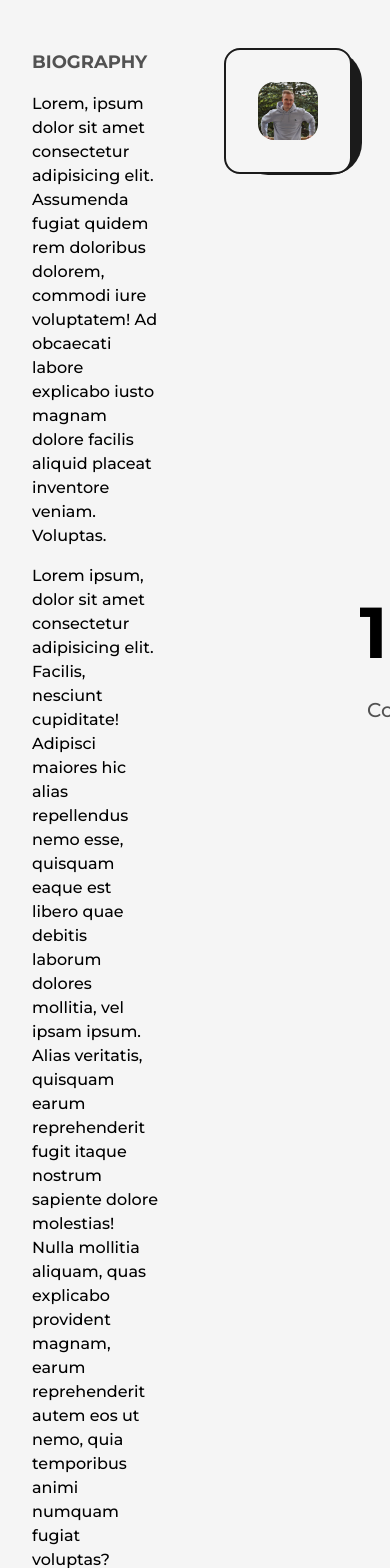
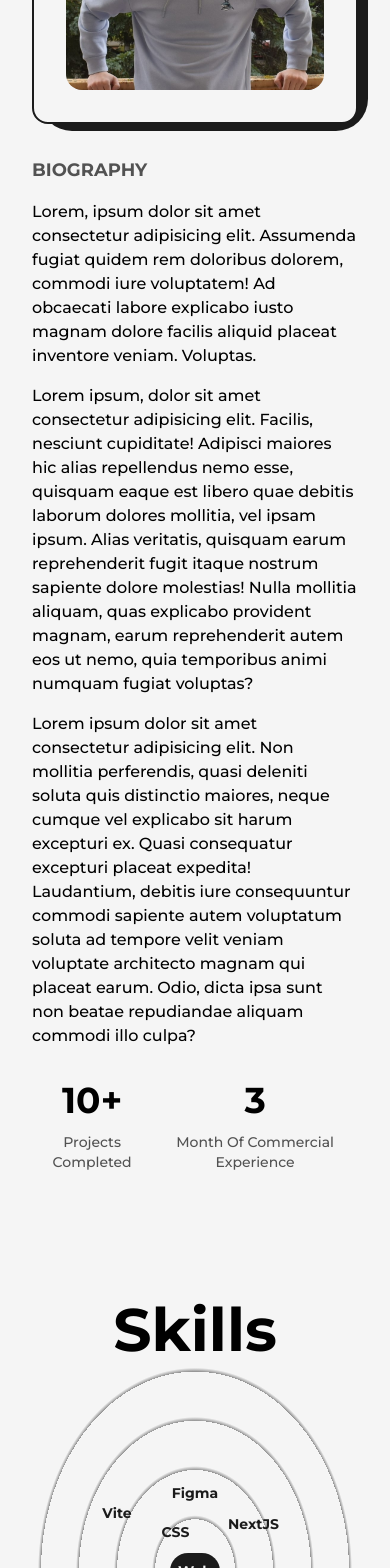
Before and after one commit to artsiom-voitas/portfolio-nextjs, a Next.js app: page /about in a window 390 px wide. Shown: the part 432-2000 px from the top of the page. Built offline with nearby package versions, Linux system fonts and the light colour scheme.

Commit message:
feat: added responsive design to skills and biography

```diff
--- a/src/components/About/Biography/Biography.jsx
+++ b/src/components/About/Biography/Biography.jsx
@@ -4,8 +4,10 @@ import Image from 'next/image';
 
 function Biography() {
     return (
-        <div className="grid w-full grid-cols-8 gap-16">
-            <div className="col-span-3 flex flex-col items-start justify-start">
+        <div className="grid w-full grid-cols-8 gap-16 sm:gap-8">
+            <div
+                className="col-span-3 flex flex-col items-start justify-start xl:col-span-4
+            md:order-2 md:col-span-8">
                 <h2 className="mb-4 text-lg font-bold uppercase text-dark/75 dark:text-light/75">
                     Biography
                 </h2>
@@ -37,8 +39,9 @@ function Biography() {
                 </p>
             </div>
             <div
-                className="relative col-span-3 h-max rounded-2xl border-2
-                border-solid border-dark bg-light p-8 dark:border-light dark:bg-dark
+                className="relative col-span-3 h-max rounded-2xl border-2 border-solid
+                border-dark bg-light p-8 dark:border-light dark:bg-dark xl:col-span-4
+                md:order-1 md:col-span-8
             ">
                 <div
                     className="absolute -right-3 top-0 -z-10 h-[103%]
@@ -54,20 +57,24 @@ function Biography() {
                     33vw"
                 />
             </div>
-            <div className="col-span-2 flex flex-col items-end justify-around">
-                <div className="flex flex-col items-end justify-center">
-                    <span className="inline-block text-7xl font-bold">
+            <div className="col-span-2 flex flex-col items-end justify-around xl:col-span-8 xl:flex-row md:order-3">
+                <div className="flex flex-col items-end justify-center xl:items-center">
+                    <span className="inline-block text-7xl font-bold md:mb-3 md:text-6xl sm:text-5xl xs:text-4xl">
                         <AnimatedNumber number={10} />+
                     </span>
-                    <h2 className="text-right text-xl font-medium capitalize text-dark/75 dark:text-light/75">
+                    <h2
+                        className="text-right text-xl font-medium capitalize text-dark/75 dark:text-light/75
+                    xl:text-center md:text-lg sm:text-base xs:text-sm">
                         projects completed
                     </h2>
                 </div>
-                <div className="flex flex-col items-end justify-center">
-                    <span className="inline-block text-7xl font-bold">
+                <div className="flex flex-col items-end justify-center xl:items-center">
+                    <span className="inline-block text-7xl font-bold md:mb-3 md:text-6xl sm:text-5xl xs:text-4xl">
                         <AnimatedNumber number={3} />
                     </span>
-                    <h2 className="text-right text-xl font-medium capitalize text-dark/75 dark:text-light/75">
+                    <h2
+                        className="text-right text-xl font-medium capitalize text-dark/75 dark:text-light/75
+                    xl:text-center md:text-lg sm:text-base xs:text-sm">
                         month of commercial experience
                     </h2>
                 </div>
--- a/src/components/About/Skills/Skill.jsx
+++ b/src/components/About/Skills/Skill.jsx
@@ -7,6 +7,8 @@ function Skill({ title, x, y, className = '' }) {
             className={`absolute flex cursor-pointer items-center justify-center
             rounded-full bg-dark px-6  py-3 font-semibold
             text-light shadow-dark  dark:bg-light dark:text-dark dark:shadow-light
+            lg:px-4 lg:py-2 md:bg-transparent md:px-3 md:py-1.5 md:text-sm xs:font-bold xs:text-dark
+            xs:dark:bg-transparent xs:dark:text-light
                 ${className}`}
             whileHover={{ scale: 1.1 }}
             initial={{ x: 0, y: 0 }}
--- a/src/components/About/Skills/Skills.jsx
+++ b/src/components/About/Skills/Skills.jsx
@@ -3,17 +3,20 @@ import Skill from './Skill';
 function Skills() {
     return (
         <>
-            <h2 className="mt-64 w-full text-center text-8xl font-bold">
+            <h2 className="mt-64 w-full text-center text-8xl font-bold md:mt-32 md:text-6xl">
                 Skills
             </h2>
             <div
                 className="relative flex h-screen w-full items-center
-                justify-center rounded-full bg-circularLight dark:bg-circularDark">
+                justify-center rounded-full bg-circularLight dark:bg-circularDark
+                lg:h-[80vh] lg:bg-circularLightLg lg:dark:bg-circularDarkLg md:bg-circularLightMd md:dark:bg-circularDarkMd
+                sm:h-[60vh] sm:bg-circularLightSm sm:dark:bg-circularDarkSm xs:h-[50vh]">
                 <Skill
                     title="Web"
                     x="0vw"
                     y="0vw"
-                    className="!p-10"
+                    className="xd:text-xs !bg-dark !p-10 !text-light dark:!bg-light dark:!text-dark lg:!p-5
+                    md:!p-4 xs:!p-2"
                 />
                 <Skill
                     title="HTML"
--- a/src/pages/about.jsx
+++ b/src/pages/about.jsx
@@ -21,7 +21,7 @@ function About() {
             <main className="flex w-full flex-col items-center justify-center dark:text-light">
                 <Layout className="pt-16">
                     <AnimatedText
-                        className="mb-16"
+                        className="mb-16 lg:!text-7xl sm:mb-8 sm:!text-6xl xs:!text-4xl"
                         text="Lorem ipsum dolor"
                     />
                     <Biography />
--- a/tailwind.config.js
+++ b/tailwind.config.js
@@ -23,7 +23,24 @@ module.exports = {
                 circularLight:
                     'repeating-radial-gradient(rgba(0,0,0,0.4) 2px, #f5f5f5 10px, #f5f5f5 100px)',
                 circularDark:
-                    'repeating-radial-gradient(rgba(255,255,255,0.6) 2px, #1b1b1b 15px, #1b1b1b 100px)'
+                    'repeating-radial-gradient(rgba(255,255,255,0.6) 2px, #1b1b1b 15px, #1b1b1b 100px)',
+                circularLightLg:
+                    'repeating-radial-gradient(rgba(0,0,0,0.4) 2px,#f5f5f5 5px,#f5f5f5 80px)',
+
+                circularDarkLg:
+                    'repeating-radial-gradient(rgba(255,255,255,0.5) 2px,#1b1b1b 8px,#1b1b1b 80px)',
+
+                circularLightMd:
+                    'repeating-radial-gradient(rgba(0,0,0,0.4) 2px,#f5f5f5 5px,#f5f5f5 60px)',
+
+                circularDarkMd:
+                    'repeating-radial-gradient(rgba(255,255,255,0.5) 2px,#1b1b1b 8px,#1b1b1b 60px)',
+
+                circularLightSm:
+                    'repeating-radial-gradient(rgba(0,0,0,0.4) 2px,#f5f5f5 5px,#f5f5f5 40px)',
+
+                circularDarkSm:
+                    'repeating-radial-gradient(rgba(255,255,255,0.5) 2px,#1b1b1b 8px,#1b1b1b 40px)'
             }
         },
         screens: {
```
